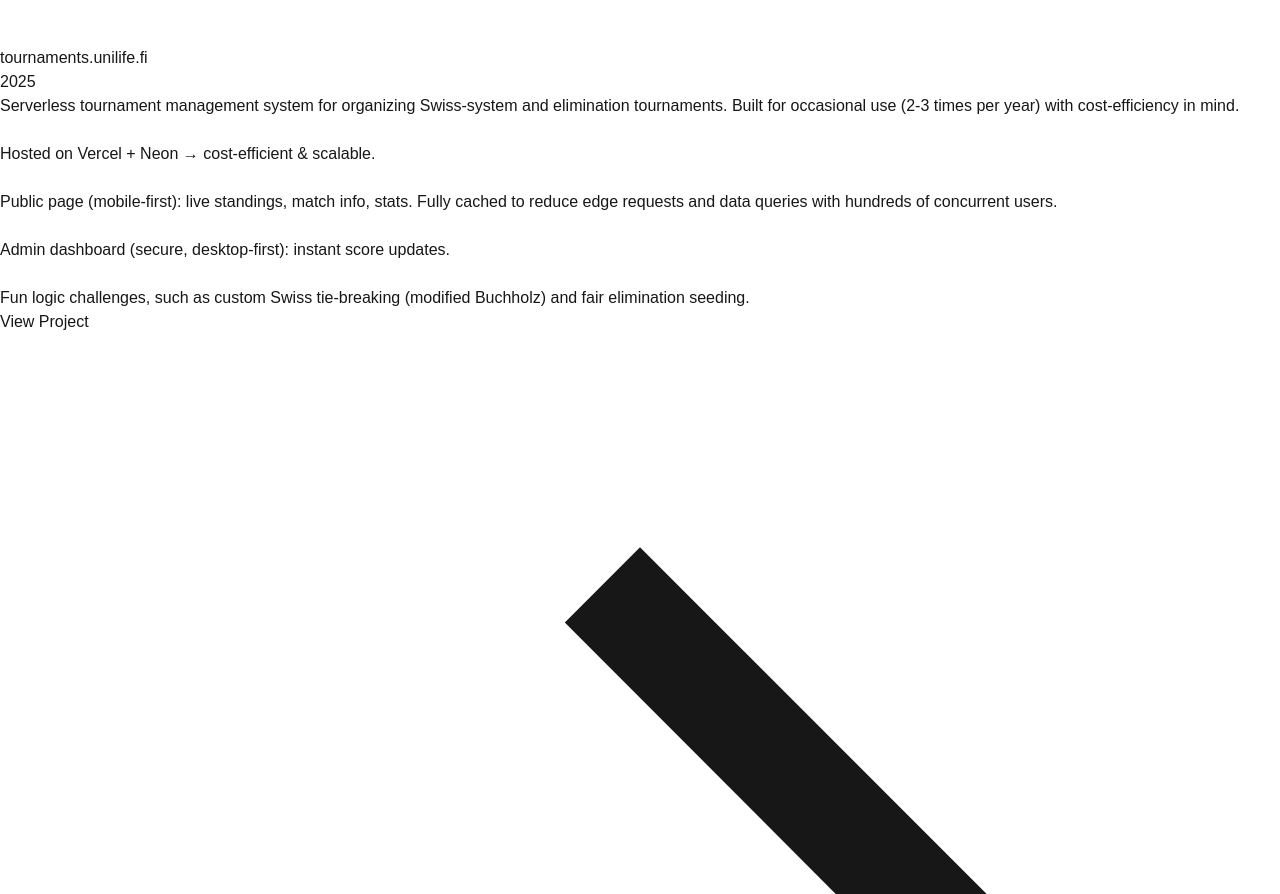
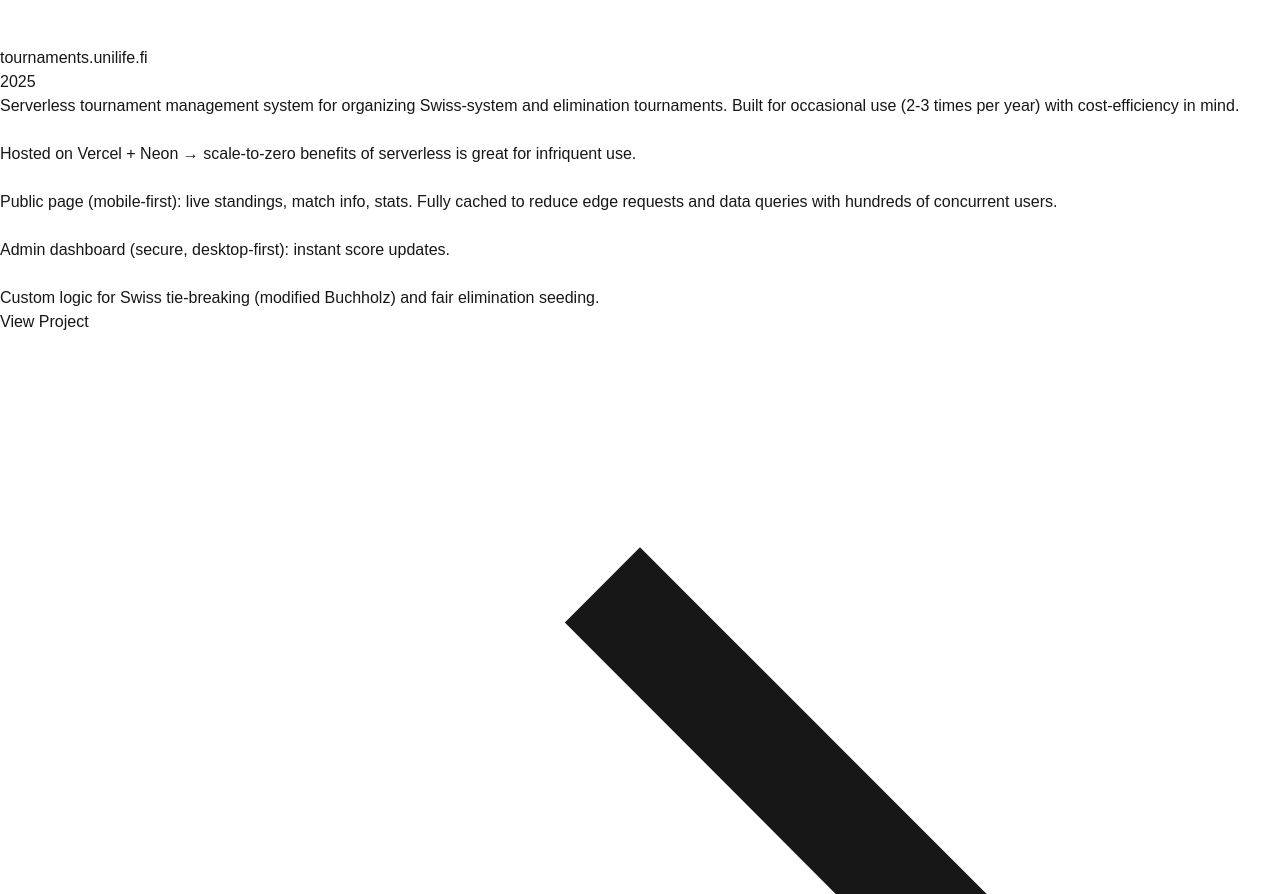
Before and after one commit to strengv1/homepage2, a Next.js app: page / in a window 1280 px wide. Shown: the part 7016-7910 px from the top of the page. Built offline with nearby package versions, Linux system fonts and the light colour scheme.

Commit message:
small project text changes

```diff
--- a/src/app/__components/Projects.tsx
+++ b/src/app/__components/Projects.tsx
@@ -48,13 +48,13 @@ const projects = [
     time: "2025",
     description: `Serverless tournament management system for organizing Swiss-system and elimination tournaments. Built for occasional use (2-3 times per year) with cost-efficiency in mind.
 
-      Hosted on Vercel + Neon → cost-efficient & scalable.
+      Hosted on Vercel + Neon → scale-to-zero benefits of serverless is great for infriquent use.
 
       Public page (mobile-first): live standings, match info, stats. Fully cached to reduce edge requests and data queries with hundreds of concurrent users.
 
       Admin dashboard (secure, desktop-first): instant score updates.
 
-      Fun logic challenges, such as custom Swiss tie-breaking (modified Buchholz) and fair elimination seeding.`,
+      Custom logic for Swiss tie-breaking (modified Buchholz) and fair elimination seeding.`,
     link: 'https://www.unilife.fi/battleroyale',
     target: "_blank",
     images: [
```
